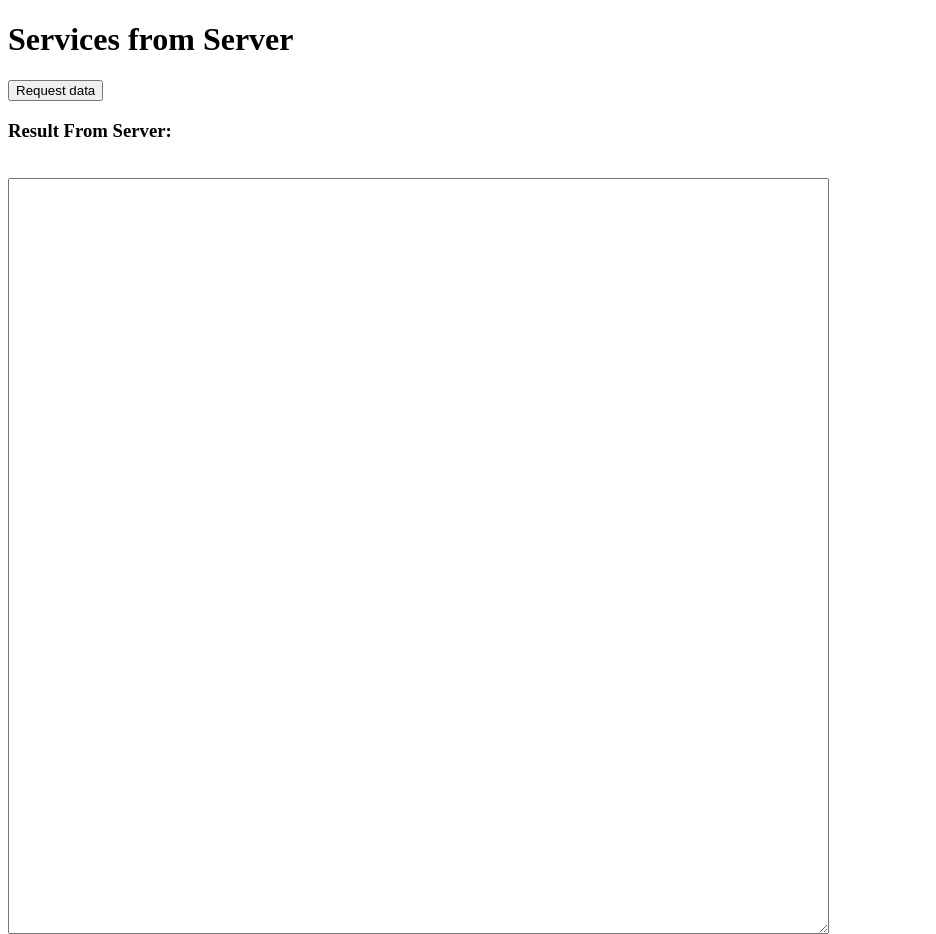
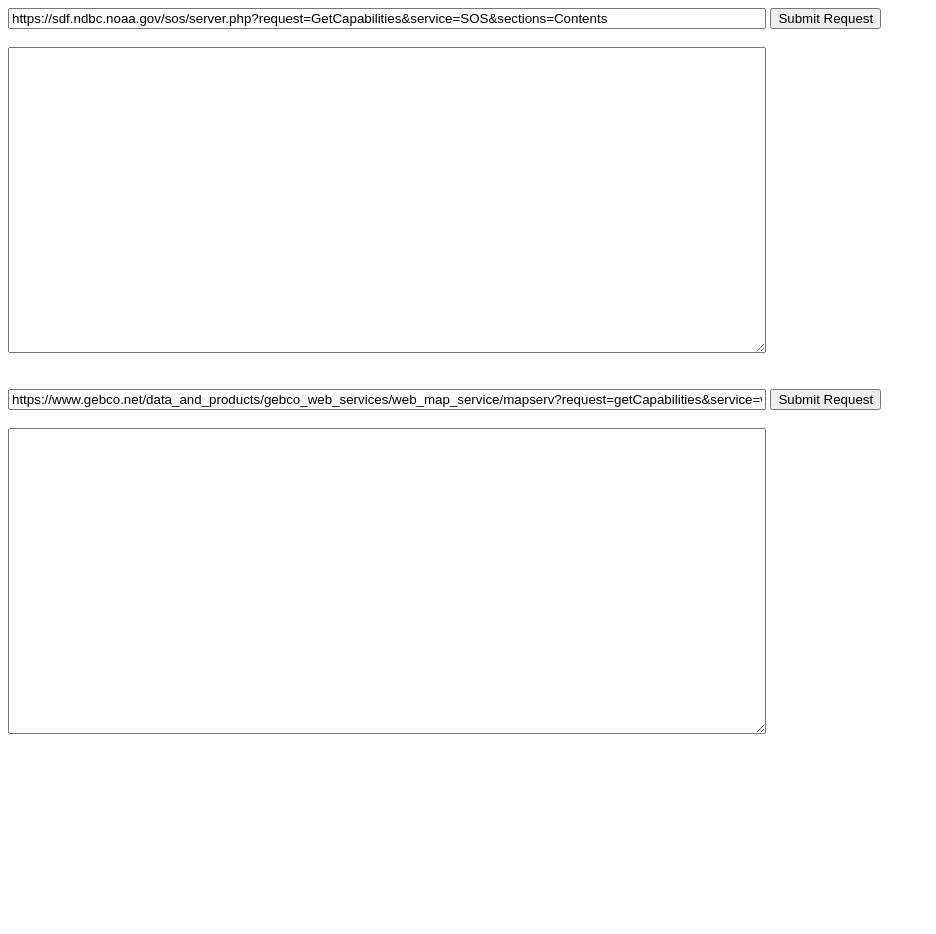
Before and after one commit to aditis1204/Trial_52N, a plain HTML site: page index.html in a window 1280 px wide. Shown: the whole page, without its empty margins (0-936 px from the left). After the commit the page ends 800 px from the top, so only its background shows below. Drawn offline with Linux system fonts and the light colour scheme.

Commit message:
Update index.html

```diff
--- a/index.html
+++ b/index.html
@@ -1,38 +1,43 @@
-<!DOCTYPE html>
 <html>
-<h1>Services from Server</h1>
+<head>
+</head>
 <body>
-    <form>
-         <!--<label for="service"><h3>Services:</h3></label> -->
-
-        <!--<select name="services" id="service">
-            <option value="GetCapabilities">GetCapabilities</option>
-            <option value="GetMap">GetMap</option>
-
-        </select> -->
-        <button type="button" id= "" onclick="loadDoc()">Request data</button>
-
+  <div>
+<input id="getURL" type="text" style="width:60%;"/>&nbsp;<input type="button" value="Submit Request" onclick="loadDoc();"/>
+<br><br>
+<textarea id = "responseTextArea" style="width:60%;" rows = 20></textarea>
+</div>
 <br>
-       <label for="Description" id= "result"><h3>Result From Server:</h3></label>
 <br>
-
-      <textarea rows="50" cols="100" name="Result"
-                          id="Description"></textarea>
-       </br>
-   </br>
+<div>
+<input id="getURL1" type="text" style="width:60%;"/>&nbsp;<input type="button" value="Submit Request" onclick="loadDoc1();"/>
+<br><br>
+<textarea id = "responseTextArea1" style="width:60%;" rows = 20></textarea>
+</div>
 <script>
+  document.getElementById("getURL").value = "https://sdf.ndbc.noaa.gov/sos/server.php?request=GetCapabilities&service=SOS&sections=Contents";
   function loadDoc() {
   var xhttp = new XMLHttpRequest();
   xhttp.onreadystatechange = function() {
     if (this.readyState == 4 && this.status == 200) {
-         document.getElementById("Description").value = this.responseText;
+     document.getElementById("responseTextArea").value = this.responseText;
     }
   };
   xhttp.open("GET", "https://sdf.ndbc.noaa.gov/sos/server.php?request=GetCapabilities&service=SOS&sections=Contents", true);
   xhttp.send();
 }
+
+document.getElementById("getURL1").value = "https://www.gebco.net/data_and_products/gebco_web_services/web_map_service/mapserv?request=getCapabilities&service=wms&version=1.3.0";
+  function loadDoc1() {
+  var xhttp = new XMLHttpRequest();
+  xhttp.onreadystatechange = function() {
+    if (this.readyState == 4 && this.status == 200) {
+     document.getElementById("responseTextArea1").value = this.responseText;
+    }
+  };
+  xhttp.open("GET", "https://www.gebco.net/data_and_products/gebco_web_services/web_map_service/mapserv?request=getCapabilities&service=wms&version=1.3.0", true);
+  xhttp.send();
+}
 </script>
-
-    </form>
 </body>
 </html>
```
Lines whose indentation alone changed are shown as unchanged.
